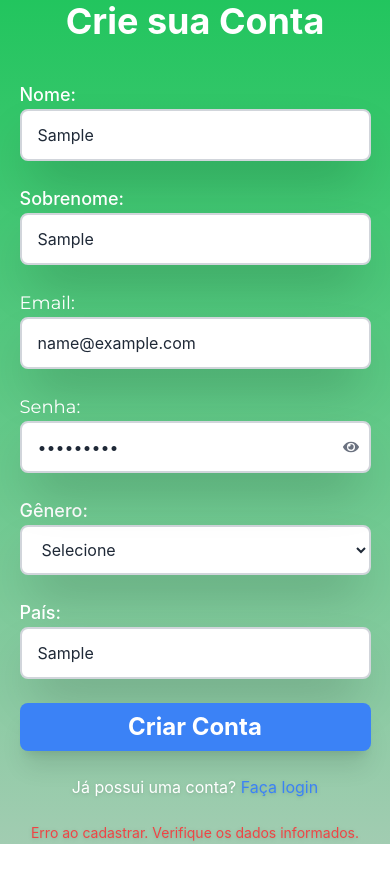
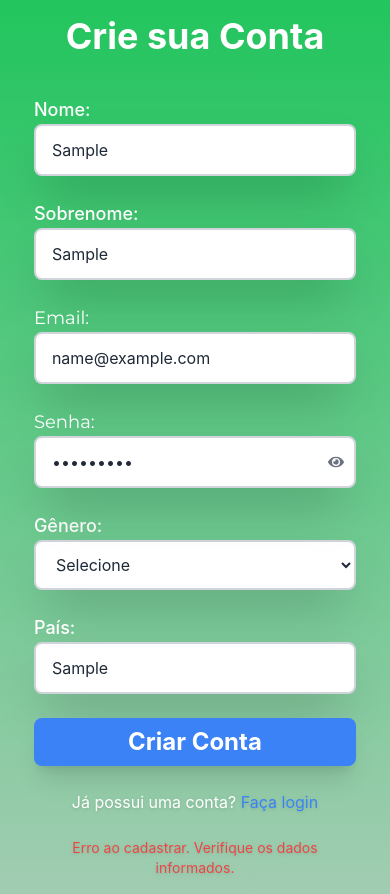
Before and after one commit to igormooura/AppFinanceiro, a React (Create React App) app in the folder client/: page /register in a window 390 px wide. Both pictures are taken after typing "Sample", "Sample", "name@example.com", "Sample123", "Sample" into the empty fields and a click on the button "Criar Conta". Before the commit the page ends 844 px from the top, so only its background shows below. Built offline with nearby package versions, Linux system fonts and the light colour scheme; no server answers.

Commit message:
fix: pagina register responsiva

```diff
--- a/client/src/pages/LoginPage/LoginPage.js
+++ b/client/src/pages/LoginPage/LoginPage.js
@@ -56,7 +56,7 @@ const LoginPage = () => {
   return (
     <div className="flex ">
       <div
-        className="border-green-500  justify-center items-center hidden  lg:flex lg:w-2/3 h-screen"
+        className="hidden lg:flex lg:w-2/3 h-screen items-center justify-center bg-green-500"
         style={{
           backgroundImage: "url('/static/bitcoin.jpg')",
           backgroundSize: "cover",
--- a/client/src/pages/RegisterPage/Register.js
+++ b/client/src/pages/RegisterPage/Register.js
@@ -10,7 +10,7 @@ const Register = () => {
     const [error, setError] = useState("");
     const [success, setSuccess] = useState("");
     const [name, setName] = useState("");
-    const [lastName, setlastName] = useState("");
+    const [lastName, setLastName] = useState("");
     const [genero, setGenero] = useState("");
     const [country, setCountry] = useState("");
     const [showPassword, setShowPassword] = useState(false);
@@ -48,7 +48,7 @@ const Register = () => {
     };
 
     return (
-        <div className="flex items-center justify-center w-full h-screen bg-gradient-to-b from-green-500 to-green-700/40">
+        <div className="flex items-center justify-center w-full min-h-screen bg-gradient-to-b from-green-500 to-green-700/40 p-4">
             <div className="w-[90%] max-w-lg">
                 <h1 className="text-4xl font-bold text-center text-white mb-10">
                     Crie sua Conta
@@ -72,7 +72,7 @@ const Register = () => {
                             value={lastName}
                             className="w-full px-4 py-3 rounded-lg bg-white text-gray-800 placeholder-gray-400 focus:outline-none focus:ring-2 focus:ring-white border-2 border-gray-300 shadow-2xl"
                             placeholder="Ex: Moraes"
-                            onChange={(e) => setlastName(e.target.value)}
+                            onChange={(e) => setLastName(e.target.value)}
                         />
                     </div>
 
@@ -119,14 +119,15 @@ const Register = () => {
                         </a>
                     </p>
 
-                    {success && <p className="mt-4 text-sm text-center text-green-500 drop-shadow">{success}</p>}
-                    {error && <p className="mt-4 text-sm text-center text-red-500 drop-shadow">{error}</p>}
-
-                    {isRedirecting && (
-                        <div className="mt-4 text-sm text-center text-yellow-500 drop-shadow">
-                            Redirecionando para o login...
-                        </div>
-                    )}
+                    <div className="min-h-[24px] flex items-center justify-center">
+                        {success && <p className="text-sm text-center text-green-500 drop-shadow">{success}</p>}
+                        {error && <p className="text-sm text-center text-red-500 drop-shadow">{error}</p>}
+                        {isRedirecting && (
+                            <div className="text-sm text-center text-yellow-500 drop-shadow">
+                                Redirecionando para o login...
+                            </div>
+                        )}
+                    </div>
                 </form>
             </div>
         </div>
```
